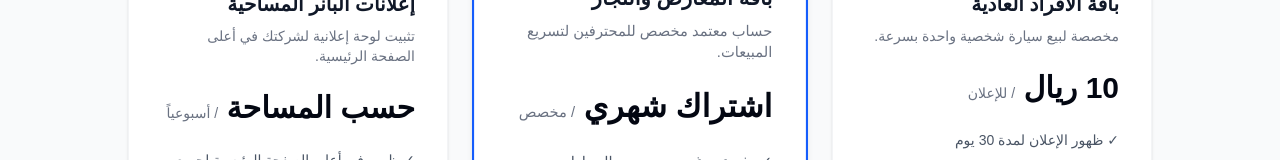
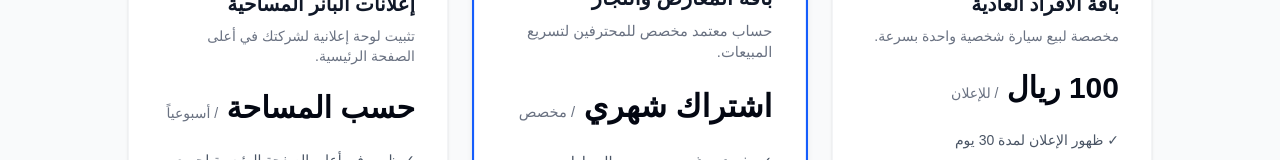
Before and after one commit to abd2020design-cloud/car-market, a Next.js app: page /advertise in a window 1280 px wide. Shown: the part 336-496 px from the top of the page. Built offline with nearby package versions, Linux system fonts and the light colour scheme; no server answers.

Commit message:
update: change individual package price to 100 SAR in advertising page

```diff
--- a/app/advertise/page.tsx
+++ b/app/advertise/page.tsx
@@ -52,7 +52,7 @@ export default function AdvertisePage() {
             <div>
               <h3 className="text-xl font-bold text-gray-900 mb-2">باقة الأفراد العادية</h3>
               <p className="text-gray-500 text-sm mb-6">مخصصة لبيع سيارة شخصية واحدة بسرعة.</p>
-              <div className="text-3xl font-extrabold text-gray-950 mb-6">10 ريال <span className="text-sm font-normal text-gray-500">/ للإعلان</span></div>
+              <div className="text-3xl font-extrabold text-gray-950 mb-6">100 ريال <span className="text-sm font-normal text-gray-500">/ للإعلان</span></div>
               <ul className="text-gray-600 text-sm space-y-3 mb-8">
                 <li>✓ ظهور الإعلان لمدة 30 يوم</li>
                 <li>✓ تواصل مباشر عبر الواتساب</li>
```
